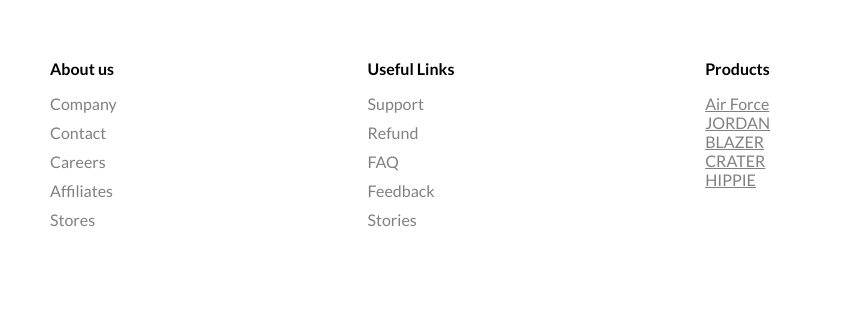
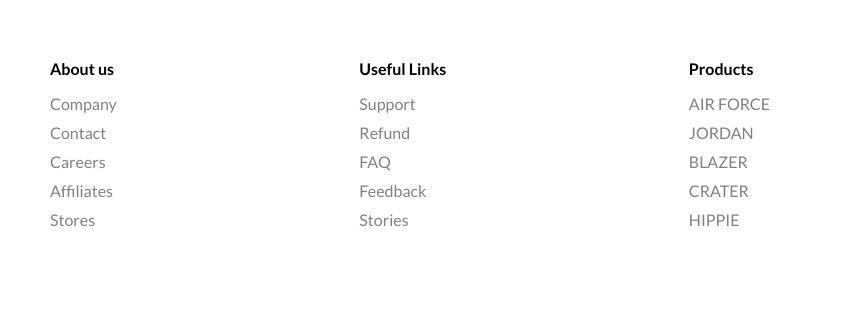
Before and after one commit to sohailbhatkar/SneakerHead.github.io, a plain HTML site: page index.html in a window 1280 px wide. Shown: the part 3132-3445 px from the top of the page, 0-865 px from the left. Drawn offline with Linux system fonts and the light colour scheme.

Commit message:
Update index.html

```diff
--- a/index.html
+++ b/index.html
@@ -52,7 +52,7 @@
                 </a>
             </div>
             <div class="sliderItem">
-                <img id="air" src="./img/jordan.png" alt="" class="sliderImg">
+                <img src="./img/jordan.png" alt="" class="sliderImg">
                 <div class="sliderBg"></div>
                 <h1 class="sliderTitle">AIR JORDAN <br> NEW <br>SEASON</h1>
                 <h2 class="sliderPrice">₹12,200</h2>
@@ -224,11 +224,11 @@
             <div class="footerMenu">
                 <h1 class="fMenuTitle">Products</h1>
                 <ul class="fList">
-                    <a class="fListItem" href="#air"><li>Air Force</li></a>
-                    <a class="fListItem" href="#jor"><li>JORDAN</li></a>
-                    <a class="fListItem" href="#bla"><li>BLAZER</li></a>
-                    <a class="fListItem" href="#cra"><li>CRATER</li></a>
-                    <a class="fListItem" href="#hip"><li>HIPPIE</li></a>
+                    <li class="fListItem">AIR FORCE</li>
+                    <li class="fListItem">JORDAN</li>
+                    <li class="fListItem">BLAZER</li>
+                    <li class="fListItem">CRATER</li>
+                    <li class="fListItem">HIPPIE</li>
                 </ul>
             </div>
         </div>
```
